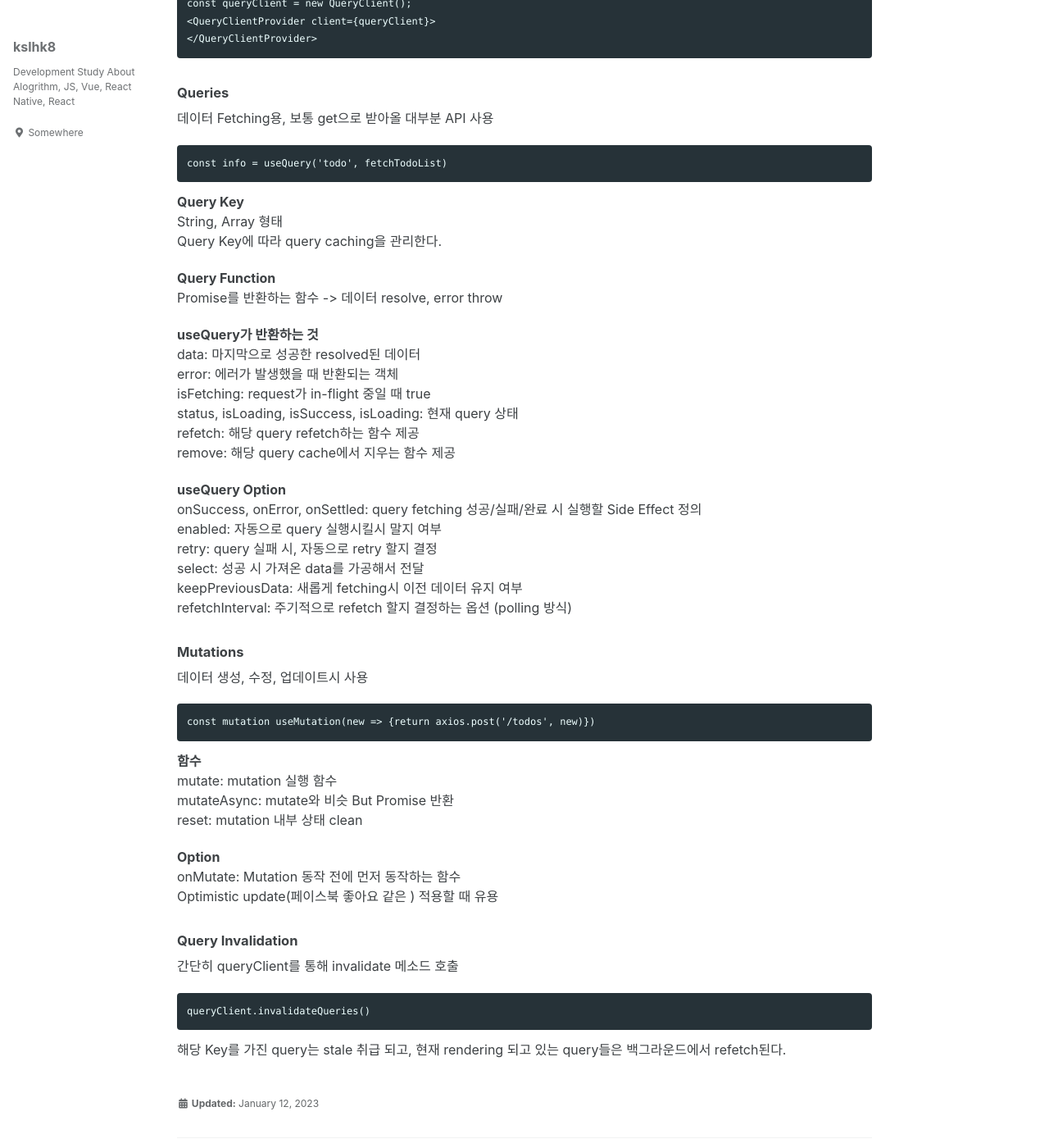
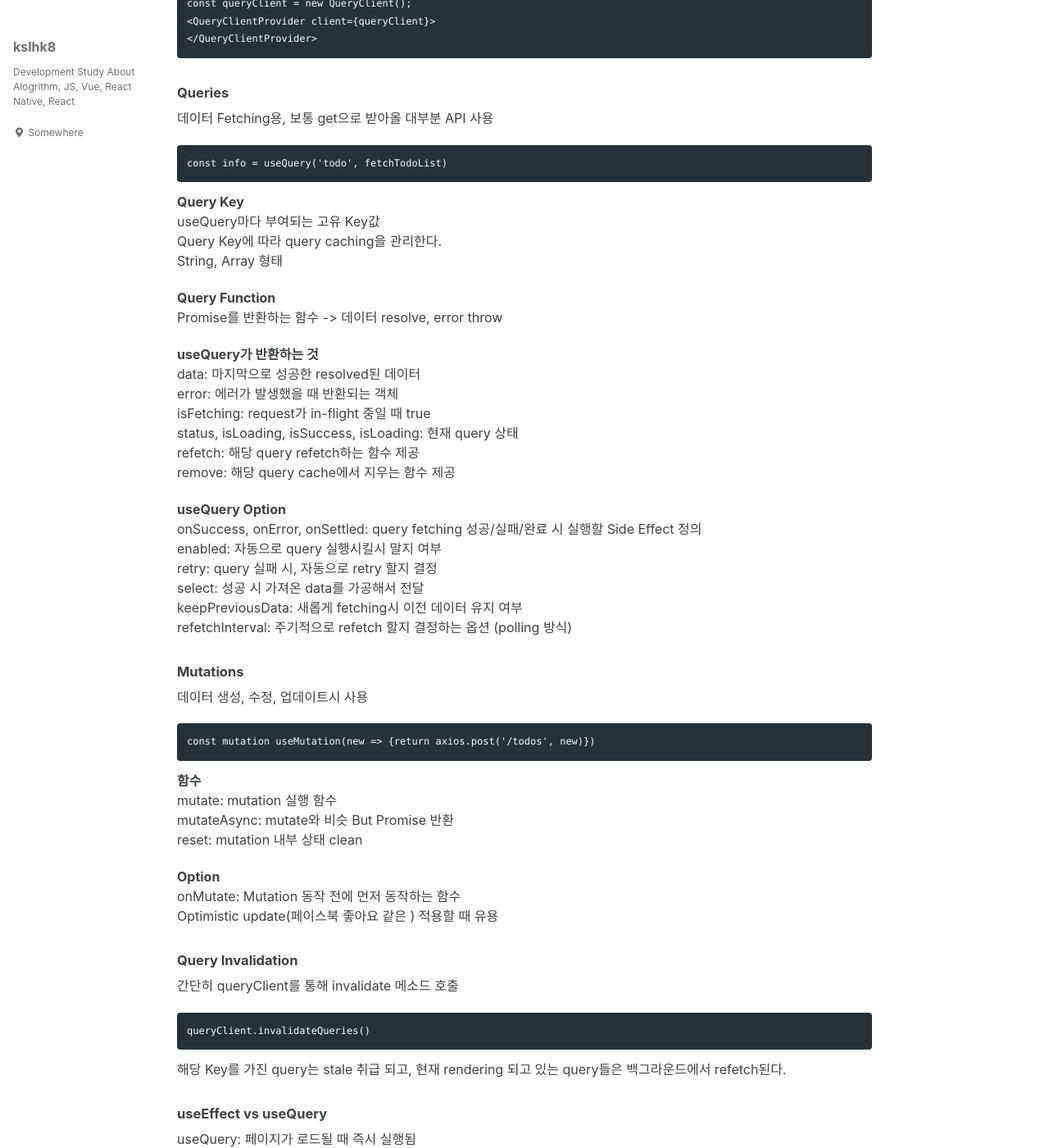
Before and after one commit to kslhk8/kslhk8.github.io, a Jekyll site: the page built from _posts/2023-01-12-69.md, in a window 1280 px wide and 1400 px high, scrolled down 382 px. Shown: the whole window at 82% size. Built offline with Jekyll 4.4.1, drawn with Linux system fonts in a browser that asks for light colours; cached includes are drawn as plain includes; some of the changed text lies outside the part shown.

Commit message:
update: useQuery vs useEffect

````diff
--- a/_posts/2023-01-12-69.md
+++ b/_posts/2023-01-12-69.md
@@ -21,8 +21,9 @@ const queryClient = new QueryClient();
 const info = useQuery('todo', fetchTodoList)
 ```
 **Query Key**
+useQuery마다 부여되는 고유 Key값
+Query Key에 따라 query caching을 관리한다.
 String, Array 형태
-Query Key에 따라 query caching을 관리한다.
 
 **Query Function**
 Promise를 반환하는 함수 -> 데이터 resolve, error throw
@@ -64,3 +65,8 @@ Optimistic update(페이스북 좋아요 같은 ) 적용할 때 유용
 queryClient.invalidateQueries()
 ```
 해당 Key를 가진 query는 stale 취급 되고, 현재 rendering 되고 있는 query들은 백그라운드에서 refetch된다.
+
+##### useEffect vs useQuery
+useQuery: 페이지가 로드될 때 즉시 실행됨
+
+useEffect: 컴포넌트의 렌더링이 완료된 후에 실행
````
